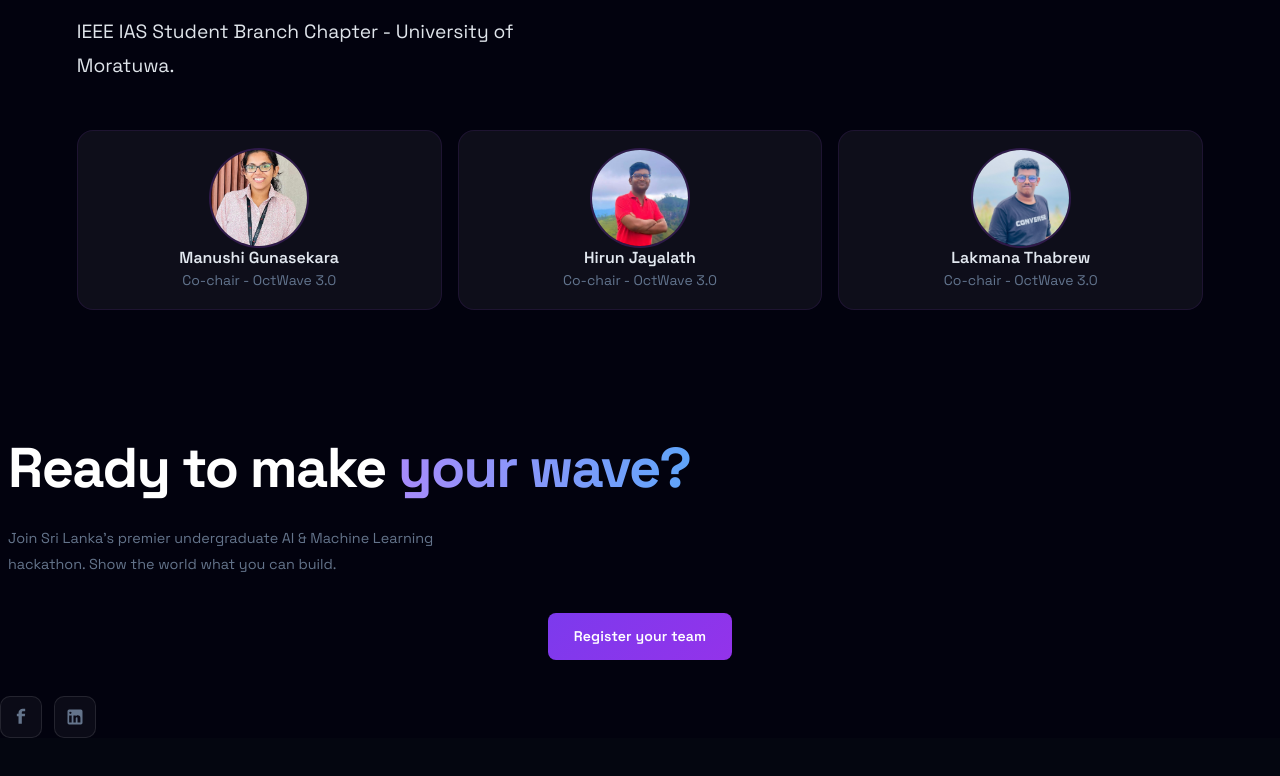
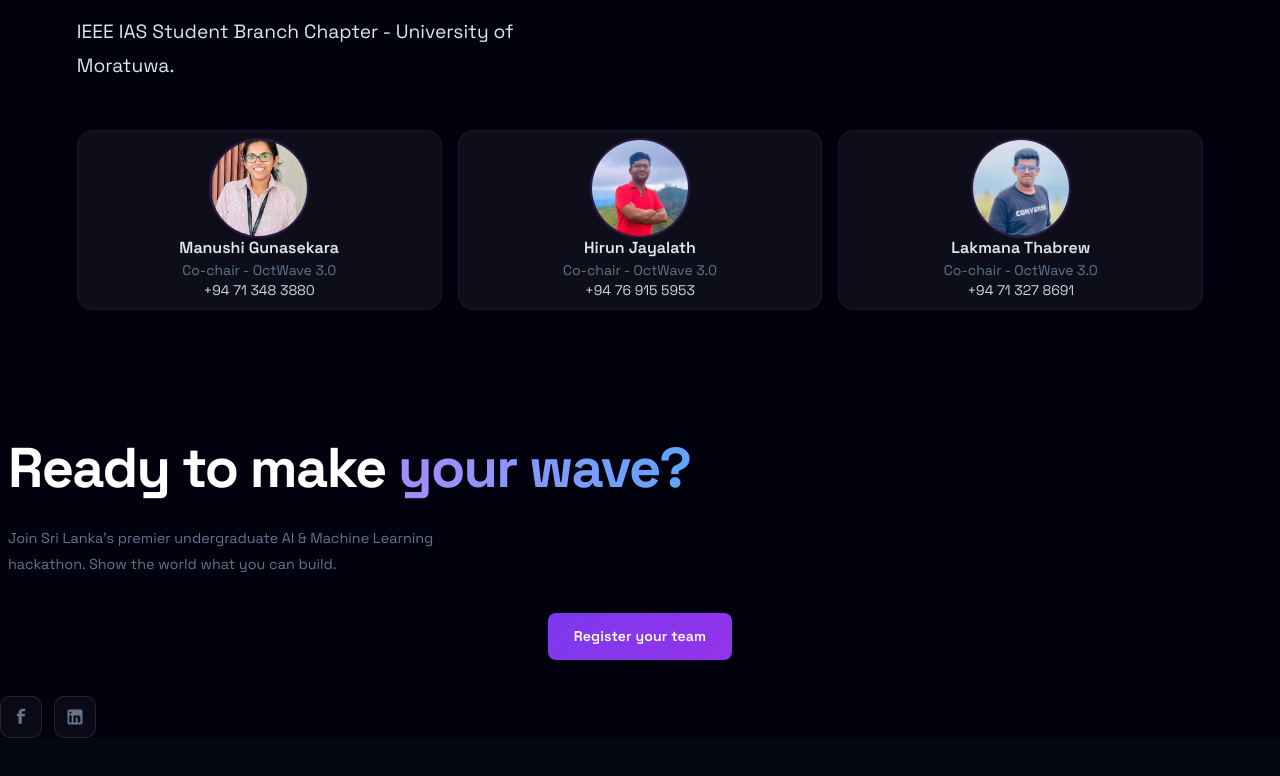
Before and after one commit to renulucshmi/octwave-3.0-prod, a React (Vite) app: page / in a window 1280 px wide. Shown: the part 5204-5980 px from the top of the page. Built offline with nearby package versions, Linux system fonts and the light colour scheme.

Commit message:
Update Team.jsx

```diff
--- a/src/pages/Team.jsx
+++ b/src/pages/Team.jsx
@@ -8,20 +8,23 @@
     photo: Member1,
     name: "Manushi Gunasekara",
     role: "Co-chair - OctWave 3.0",
+        phone: "+94 71 348 3880",
   },
   {
     photo: Member2,
     name: "Hirun Jayalath",
     role: "Co-chair - OctWave 3.0",
+        phone: "+94 76 915 5953",
   },
   {
     photo: Member3,
     name: "Lakmana Thabrew",
     role: "Co-chair - OctWave 3.0",
+        phone: "+94 71 327 8691",
   },
 ];
 
-function MemberCard({ photo, name, role, isLast }) {
+function MemberCard({ photo, name, role, phone, isLast }) {
   return (
     <div
         className={`
@@ -55,6 +58,13 @@
         <p className="text-sm text-slate-500 max-md:text-[10px]">
             {role}
         </p>
+
+        <a
+            href={`tel:${phone.replace(/\s+/g, "")}`}
+            className="mt-2 text-sm text-slate-300 hover:text-white transition-colors max-md:text-[10px]"
+        >
+            {phone}
+        </a>
     </div>
   );
 }
```
